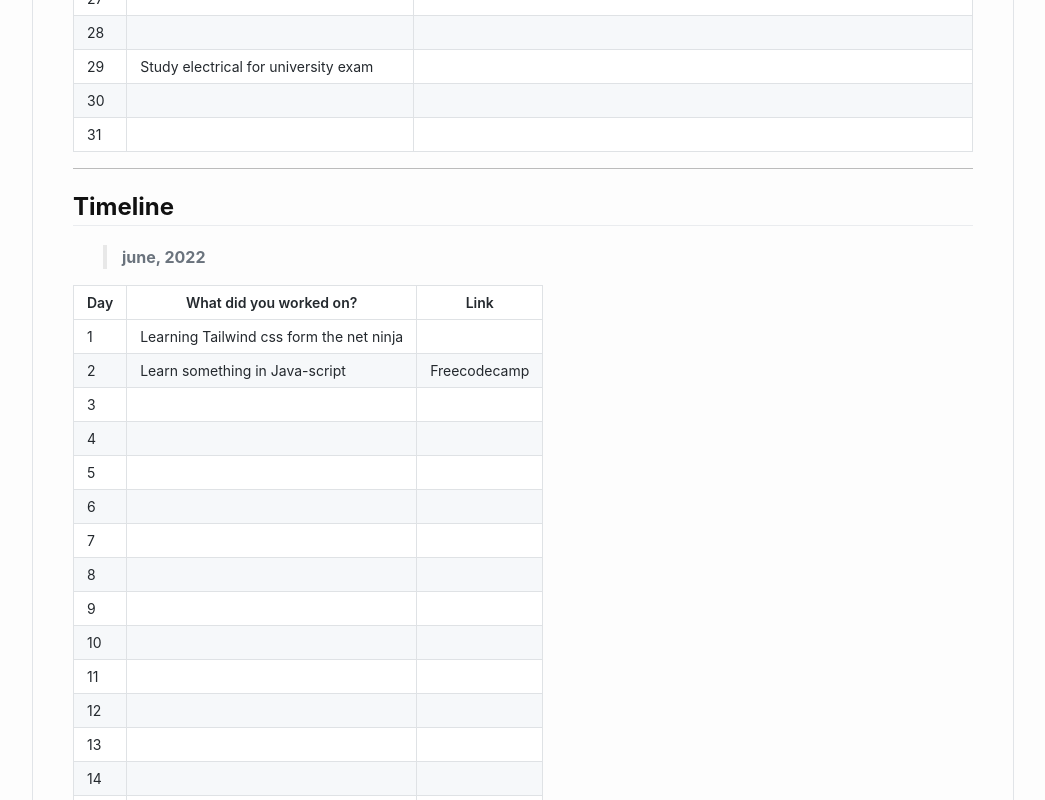
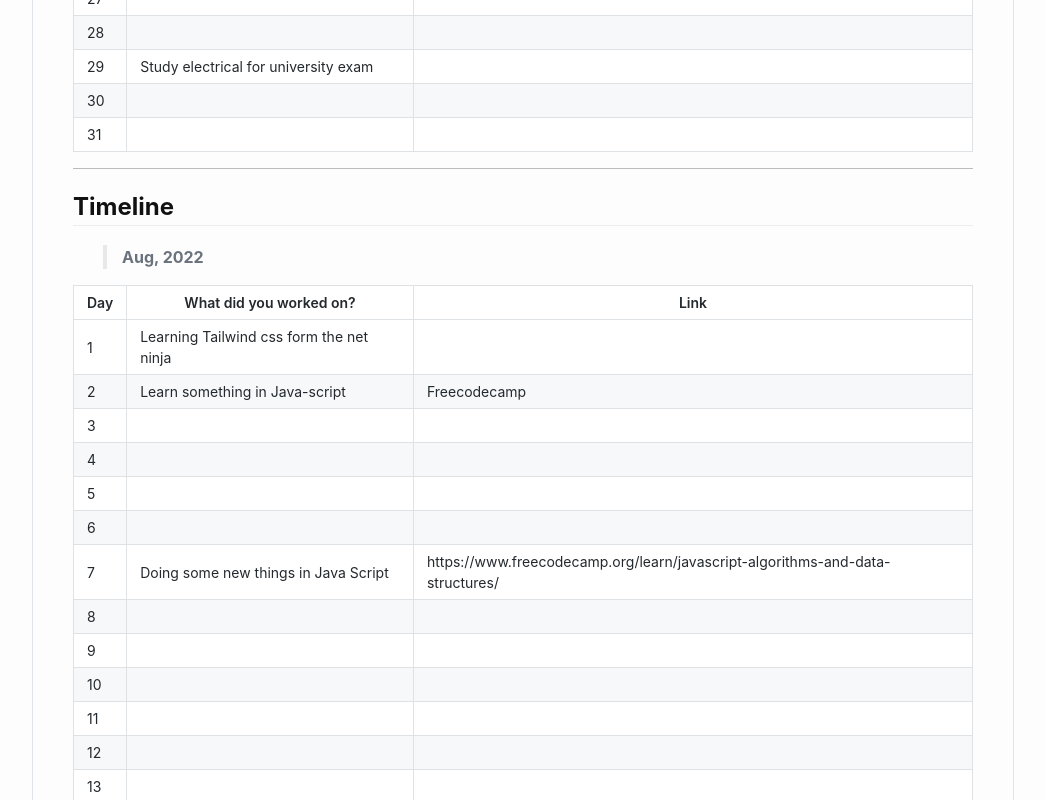
Before and after one commit to FOSS-Community/progress-tracker, a website: page dist/mayank.html in a window 1280 px wide. Shown: the part 2368-3168 px from the top of the page, without its empty margins (117-1162 px from the left). Drawn offline with Linux system fonts and the light colour scheme.

Commit message:
Update mayank.html

```diff
--- a/dist/mayank.html
+++ b/dist/mayank.html
@@ -382,7 +382,7 @@ h3 {
 <hr />
 <h2 id="timeline">Timeline</h2>
 <blockquote>
-<p><strong>june, 2022</strong></p>
+<p><strong>July, 2022</strong></p>
 </blockquote>
 <table>
 <thead>
@@ -555,7 +555,7 @@ h3 {
 
                 <h2 id="timeline">Timeline</h2>
 <blockquote>
-<p><strong>june, 2022</strong></p>
+<p><strong>Aug, 2022</strong></p>
 </blockquote>
 <table>
 <thead>
@@ -598,8 +598,8 @@ h3 {
 </tr>
 <tr>
 <td>7</td>
-<td></td>
-<td></td>
+<td>Doing some new things in Java Script</td>
+<td>https://www.freecodecamp.org/learn/javascript-algorithms-and-data-structures/</td>
 </tr>
 <tr>
 <td>8</td>
```
